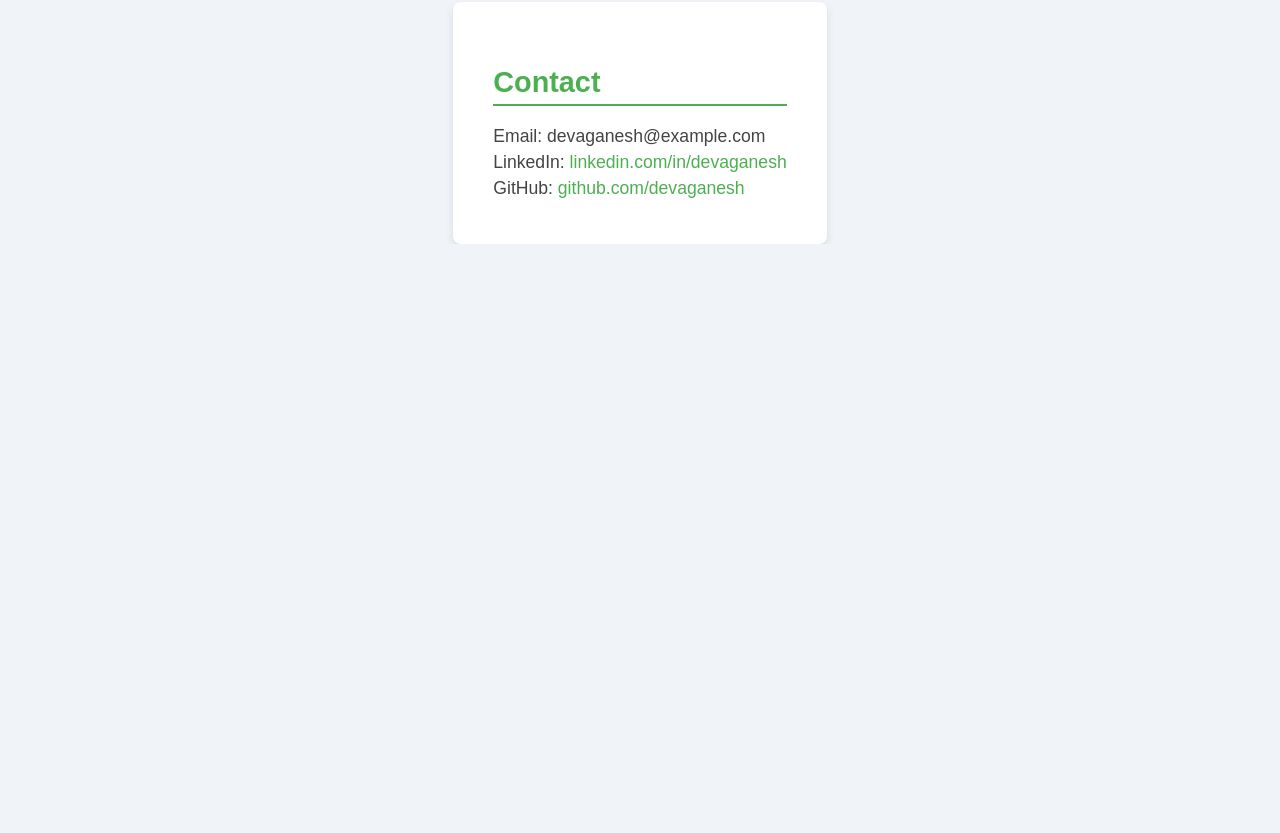
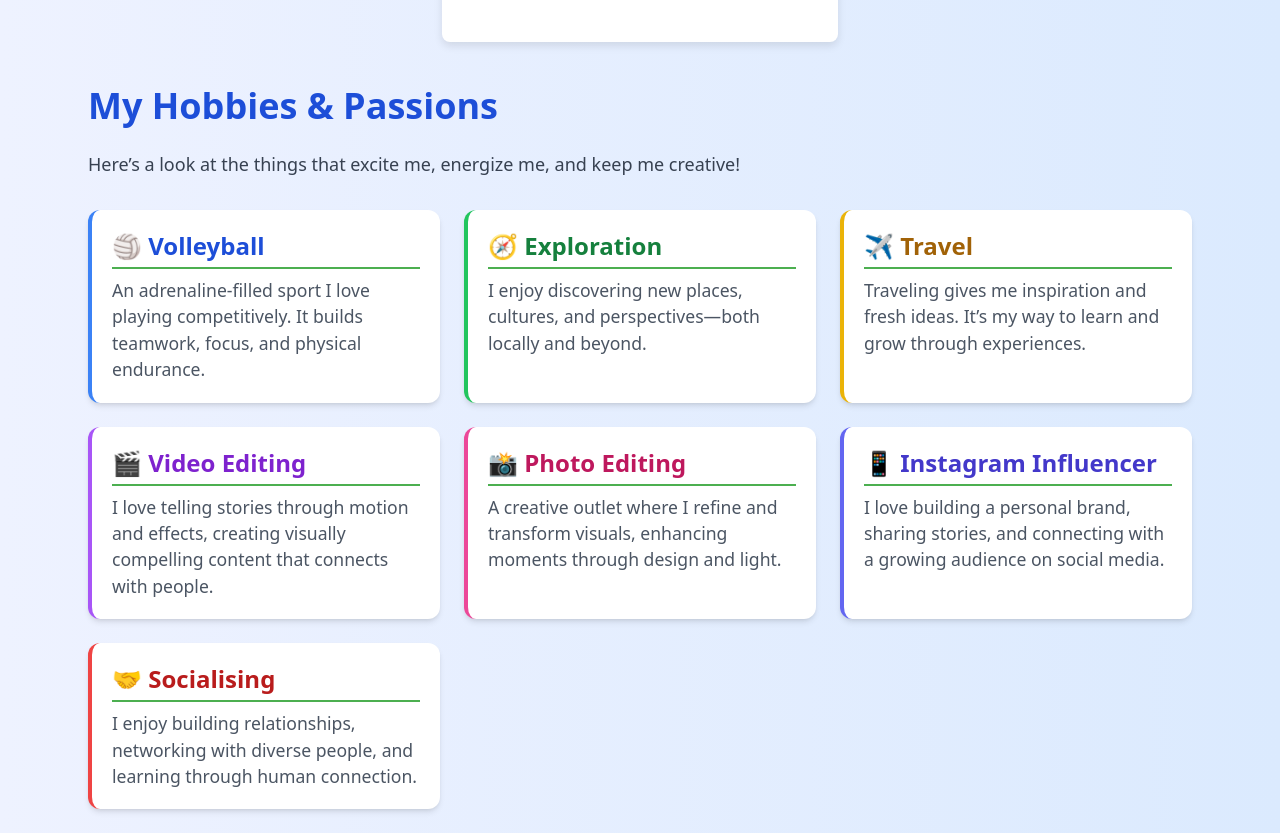
Before and after one commit to deva0017/devs, a plain HTML site: page index.html in a window 1280 px wide. Shown: the part 986-1819 px from the top of the page. Before the commit the page ends 1230 px from the top, so only its background shows below. Drawn offline with nearby package versions, Linux system fonts and the light colour scheme.

Commit message:
Update index.html

```diff
--- a/index.html
+++ b/index.html
@@ -50,3 +50,65 @@
 
 </body>
 </html>
+<!DOCTYPE html>
+<html lang="en">
+<head>
+  <meta charset="UTF-8">
+  <title>Deva | Hobbies & Passions</title>
+  <script src="https://cdn.tailwindcss.com"></script>
+</head>
+<body class="bg-gradient-to-r from-indigo-50 to-blue-100 text-gray-800 font-sans">
+
+  <div class="max-w-6xl mx-auto p-6">
+    <h1 class="text-4xl font-bold text-blue-700 mb-6">My Hobbies & Passions</h1>
+    <p class="text-lg text-gray-700 mb-8">Here’s a look at the things that excite me, energize me, and keep me creative!</p>
+
+    <div class="grid grid-cols-1 sm:grid-cols-2 lg:grid-cols-3 gap-6">
+
+      <!-- Volleyball -->
+      <div class="bg-white shadow-md rounded-xl p-5 border-l-4 border-blue-500">
+        <h2 class="text-2xl font-semibold text-blue-700">🏐 Volleyball</h2>
+        <p class="mt-2 text-gray-600">An adrenaline-filled sport I love playing competitively. It builds teamwork, focus, and physical endurance.</p>
+      </div>
+
+      <!-- Exploration -->
+      <div class="bg-white shadow-md rounded-xl p-5 border-l-4 border-green-500">
+        <h2 class="text-2xl font-semibold text-green-700">🧭 Exploration</h2>
+        <p class="mt-2 text-gray-600">I enjoy discovering new places, cultures, and perspectives—both locally and beyond.</p>
+      </div>
+
+      <!-- Travel -->
+      <div class="bg-white shadow-md rounded-xl p-5 border-l-4 border-yellow-500">
+        <h2 class="text-2xl font-semibold text-yellow-700">✈️ Travel</h2>
+        <p class="mt-2 text-gray-600">Traveling gives me inspiration and fresh ideas. It’s my way to learn and grow through experiences.</p>
+      </div>
+
+      <!-- Video Editing -->
+      <div class="bg-white shadow-md rounded-xl p-5 border-l-4 border-purple-500">
+        <h2 class="text-2xl font-semibold text-purple-700">🎬 Video Editing</h2>
+        <p class="mt-2 text-gray-600">I love telling stories through motion and effects, creating visually compelling content that connects with people.</p>
+      </div>
+
+      <!-- Photo Editing -->
+      <div class="bg-white shadow-md rounded-xl p-5 border-l-4 border-pink-500">
+        <h2 class="text-2xl font-semibold text-pink-700">📸 Photo Editing</h2>
+        <p class="mt-2 text-gray-600">A creative outlet where I refine and transform visuals, enhancing moments through design and light.</p>
+      </div>
+
+      <!-- Instagram Influencer -->
+      <div class="bg-white shadow-md rounded-xl p-5 border-l-4 border-indigo-500">
+        <h2 class="text-2xl font-semibold text-indigo-700">📱 Instagram Influencer</h2>
+        <p class="mt-2 text-gray-600">I love building a personal brand, sharing stories, and connecting with a growing audience on social media.</p>
+      </div>
+
+      <!-- Socialising -->
+      <div class="bg-white shadow-md rounded-xl p-5 border-l-4 border-red-500">
+        <h2 class="text-2xl font-semibold text-red-700">🤝 Socialising</h2>
+        <p class="mt-2 text-gray-600">I enjoy building relationships, networking with diverse people, and learning through human connection.</p>
+      </div>
+
+    </div>
+  </div>
+
+</body>
+</html>
```
